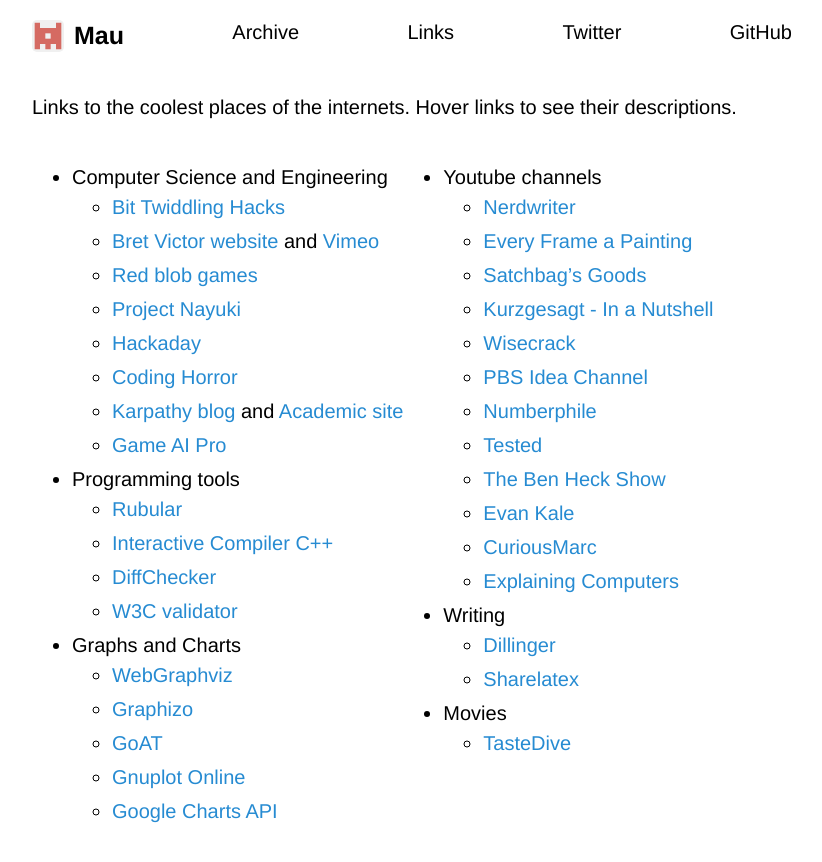
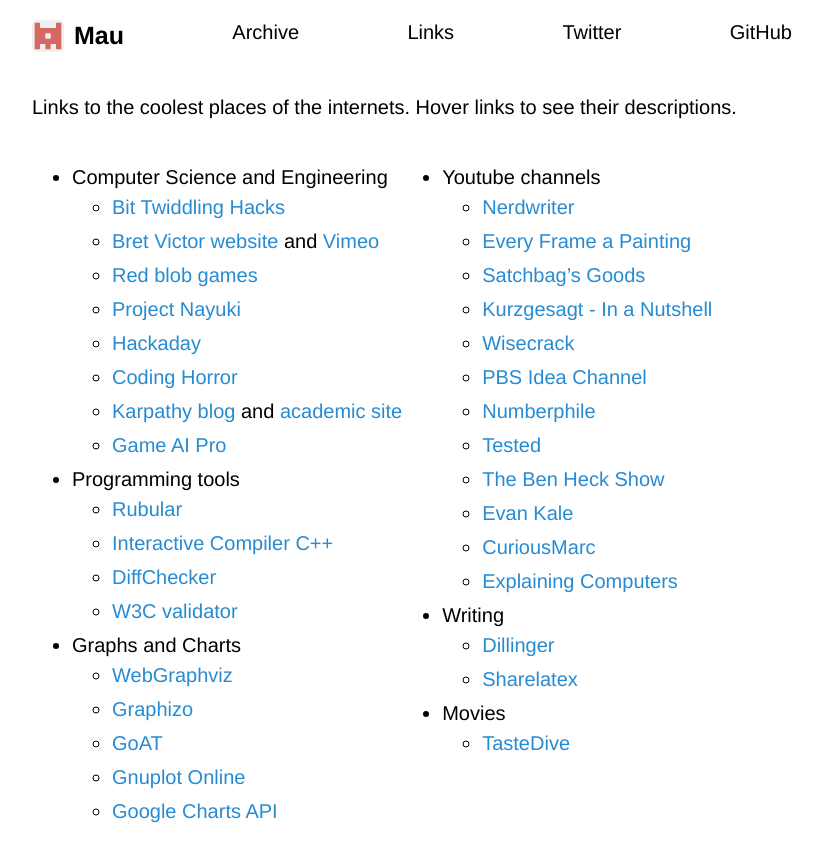
Before and after one commit to Maumagnaguagno/maumagnaguagno.github.io, a Jekyll site: the page built from links.md, in a window 1280 px wide. Shown: the top 862 px of the page, without its empty margins (228-1050 px from the left). Built offline with Jekyll 4.4.1, drawn with Linux system fonts in a browser that asks for light colours; our own code applies the rules of GitHub Pages for plain Markdown files.

```diff
--- a/links.md
+++ b/links.md
@@ -14,7 +14,7 @@ Hover links to see their descriptions.
   - [Project Nayuki](https://www.nayuki.io/ "Programming blog")
   - [Hackaday](https://hackaday.com "Engineering and maker stuff")
   - [Coding Horror](https://blog.codinghorror.com/ "Programming and human factors")
-  - [Karpathy blog](https://karpathy.github.io/ "Computer Science Ph.D student interested in machine learning") and [Academic site](https://cs.stanford.edu/people/karpathy/ "Karpathy at Stanford")
+  - [Karpathy blog](https://karpathy.github.io/ "Computer Science Ph.D student interested in machine learning") and [academic site](https://cs.stanford.edu/people/karpathy/ "Karpathy at Stanford")
   - [Game AI Pro](http://www.gameaipro.com/ "Online book about AI in games")
 - Programming tools
   - [Rubular](http://rubular.com/ "Regex editor")
```
